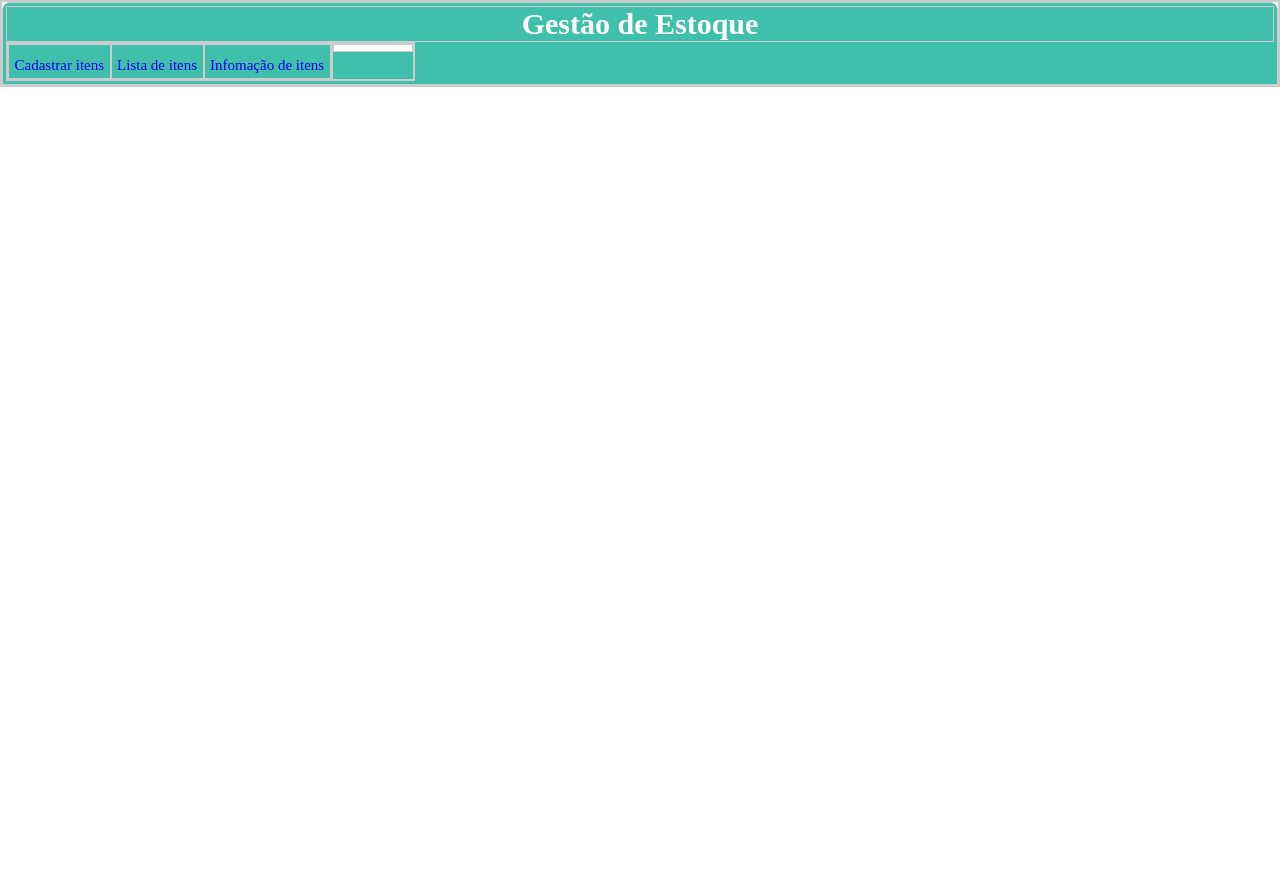
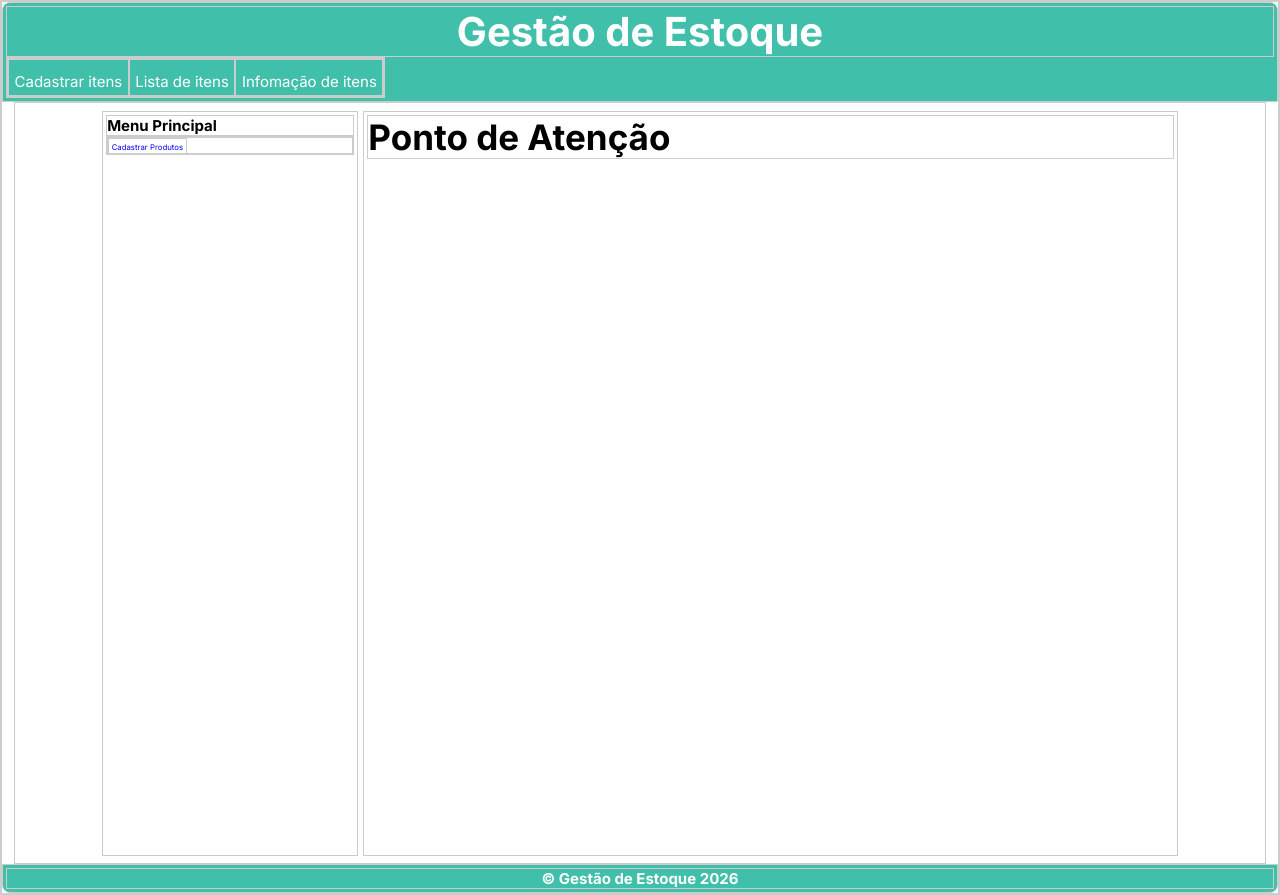
Before and after one commit to luzivam34/gestao-estoque, a Flask app: page / in a window 1280 px wide. Before the commit the page ends 87 px from the top, so only its background shows below. Run offline with Flask 3, Linux system fonts and the light colour scheme.

Commit message:
desenvolvendo Main e Footer

```diff
--- a/app/static/css/base.css
+++ b/app/static/css/base.css
@@ -1,43 +1,119 @@
 /*
 Reset
 */
-*{
-    margin:0;
+* {
+    margin: 0;
     padding: 0;
     border: 1px solid #ccc;
+    font-family: "Inter", sans-serif;
     font-size: 62.5%;
 }
-a{
+
+h1 {
+    font-size: 4rem;
+}
+
+h2 {
+    font-size: 3.5rem;
+}
+
+h3 {
+    font-size: 3rem;
+}
+
+h4 {
+    font-size: 2.5rem;
+}
+
+h5 {
+    font-size: 1.5rem;
+}
+
+h6 {
+    font-size: 0.5rem;
+}
+
+a {
     text-decoration: none;
     padding: 0.25rem;
+}
+ul{
+    list-style-type: none;
 }
 /*
 Header
 */
-header{
-    background: hsl(170,50%,50%);
+header {
+    background: hsl(170, 50%, 50%);
     color: white;
     padding: 0.30rem;
     border-top-right-radius: 0.80rem;
     border-top-left-radius: 0.80rem;
 }
-h1{
-    font-size: 3rem;
+
+h1 {
     text-align: center;
 }
-.menu-header{
-    display:inline-flex;
+
+.menu-header {
+    display: inline-flex;
     justify-content: center;
 }
+
 .menu-header ul {
     display: flex;
     justify-content: center;
 }
-.menu-header li{
+
+.menu-header li {
     padding: 0.30rem;
     font-size: 2.4rem;
     list-style-type: none;
-    & a{
+
+    & a {
         border: none;
+        color: white;
     }
 }
+
+/*
+Main
+*/
+main {
+    display: flex;
+    justify-content: center;
+    margin: 0 auto;
+    padding: 0.5rem;
+    width: 97.25%;
+    height: 75.0rem;
+}
+#menu-main{
+    width: 20%;
+    margin: 0.25rem;
+    font-size: 3.2rem;
+    padding: 0.3rem;
+}
+
+.main-section1 {
+    width: 65%;
+    margin: 0.25rem;
+    padding: 0.3rem;
+
+}
+
+/*
+Footer
+*/
+footer {
+    background: hsl(170, 50%, 50%);
+    color: white;
+    padding: 0.30rem;
+    text-align: center;
+    border-bottom-right-radius: 0.80rem;
+    border-bottom-left-radius: 0.80rem;
+
+}
+
+footer h4 {
+
+}
--- a/app/templates/bases/base.html
+++ b/app/templates/bases/base.html
@@ -9,6 +9,12 @@
     <!--Inicio das tag Meta -->
     <meta charset="UTF-8">
     <meta name="viewport" content="width=device-width, initial-scale=1.0">
+
+    <link rel="preconnect" href="https://fonts.googleapis.com">
+    <link rel="preconnect" href="https://fonts.gstatic.com" crossorigin>
+    <link href="https://fonts.googleapis.com/css2?family=Inter:ital,opsz,wght@0,14..32,100..900;1,14..32,100..900&display=swap"
+          rel="stylesheet">
+
     <!-- tag que conecta o style da page-->
     <link rel="stylesheet" href="{{ url_for('static', filename="css/base.css") }}">
 
@@ -47,13 +53,44 @@
             <li><a href="#">Infomação de itens</a></li>
         </ul>
 
+        <!--
+        Busca
         <form>
             <input type="text">
         </form>
+        -->
     </nav>
 
 </header>
 <!--Final do Header -->
+
+<!-- Inicio Main -->
+<main>
+    <div id="menu-main">
+        <h5>Menu Principal</h5>
+        <ul>
+            <li><a href="#">Cadastrar Produtos</a></li>
+        </ul>
+    </div>
+
+    <!-- Inicio Section1 -->
+    <section class="main-section1">
+        <!-- titilo nível 2 -->
+        <h2>Ponto de Atenção</h2>
+
+    </section>
+    <!-- Final Section1 -->
+
+</main>
+<!--final Main -->
+
+<!-- inicio Footer -->
+<footer>
+    <!-- titulo nível 5 -->
+    <h5>&copy; Gestão de Estoque 2026</h5>
+
+</footer>
+<!-- Final do Footer -->
 
 </body>
 <!--Final do Body -->
```
